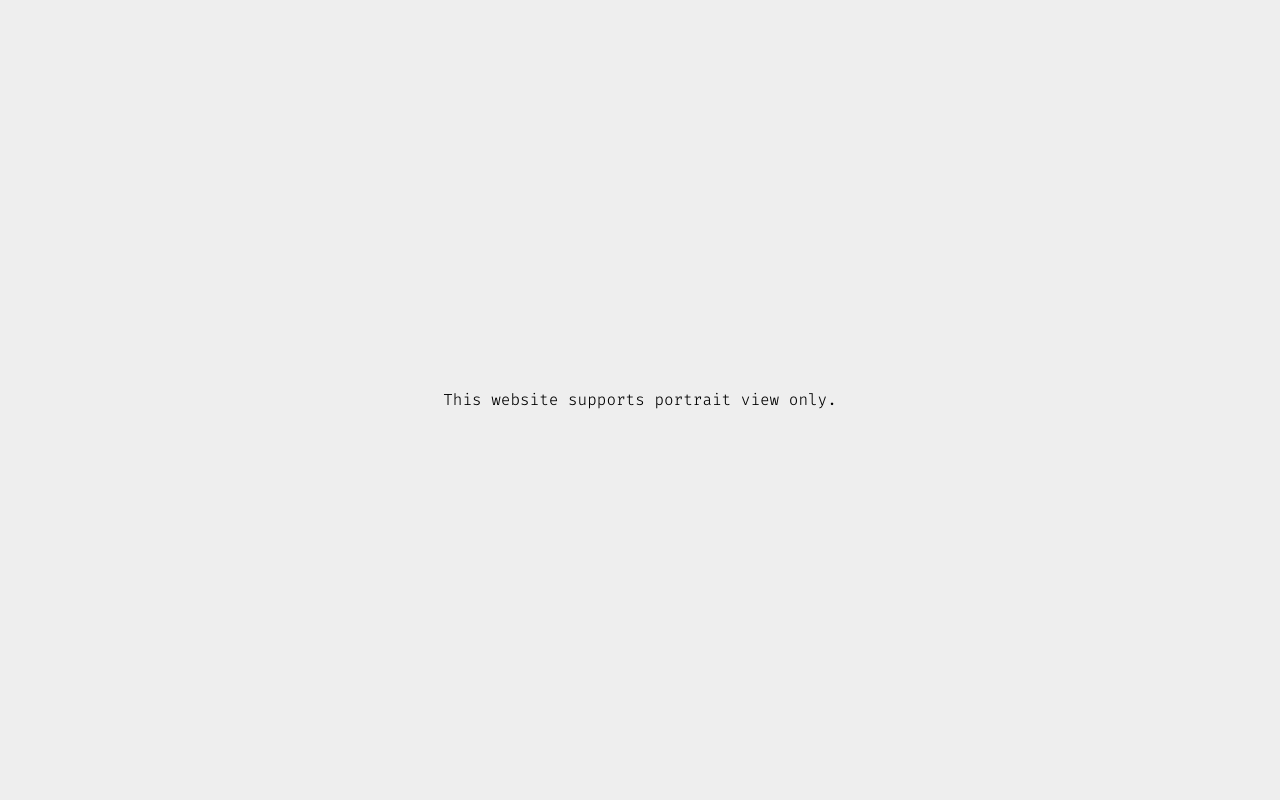
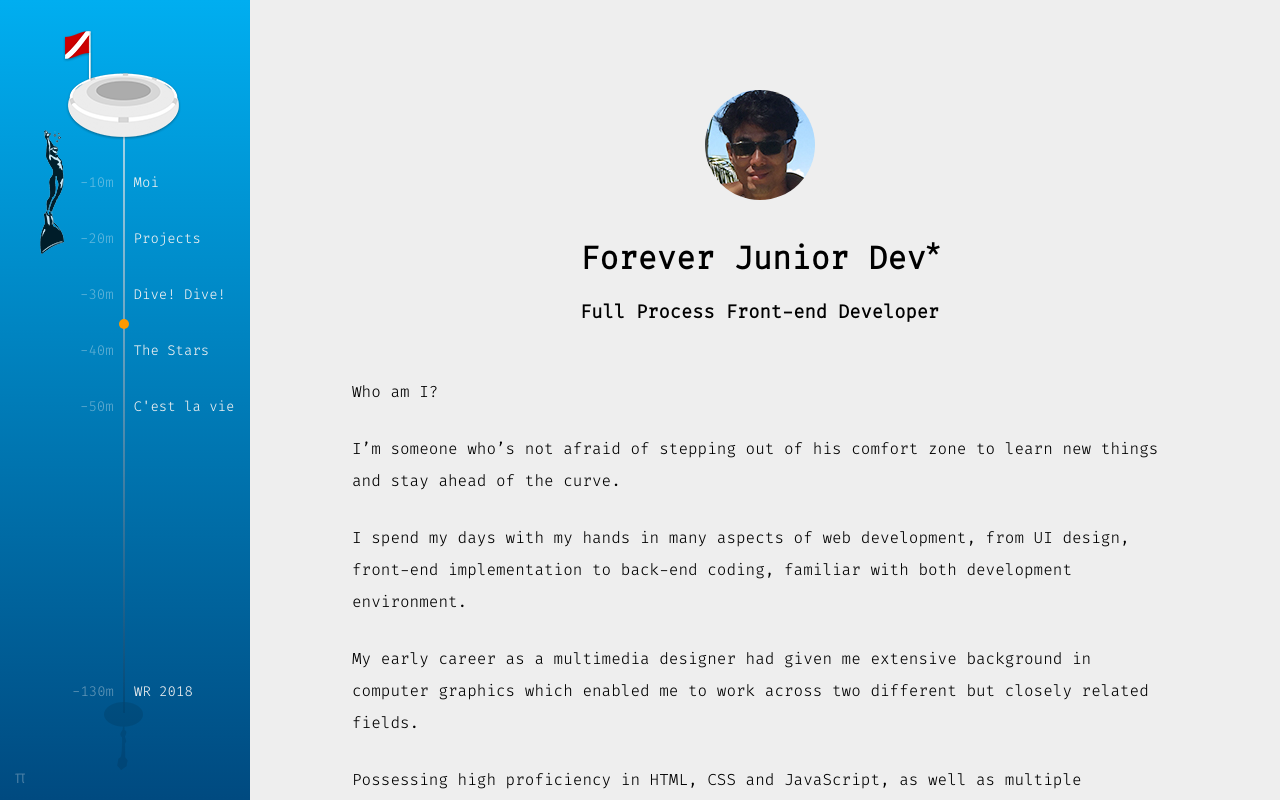
Before and after one commit to bbddstory/bbddstory.github.io, a website: page index.html in a window 1280 px wide. Drawn offline with Linux system fonts and the light colour scheme.

Commit message:
Changed landscape view on mobile.

```diff
--- a/css/app.scss
+++ b/css/app.scss
@@ -2,26 +2,15 @@
 @import './views';
 @import './responsive';
 
-@media screen and (orientation: landscape) {
-  body {
-    background: #eee;
-    font-family: "Fira Code";
-
-    img, div, nav, main {
+@media screen and (max-height: 569px) {
+  nav {
     display: none;
   }
-    .landscape-msg {
-      display: block;
-      position: absolute;
-      top: 50%;
-      transform: translateY(-50%);
-      width: 100%;
-      text-align: center;
-    }
+  main {
+    width: calc(100vw - 10px) !important;
   }
 }
 
-@media screen and (orientation: portrait) {
 body {
   position: relative;
   display: flex;
@@ -112,4 +101,3 @@
     }
   }
 }
-}
```
Also changed, not shown: css/app.css. Lines whose indentation alone changed are shown as unchanged.
